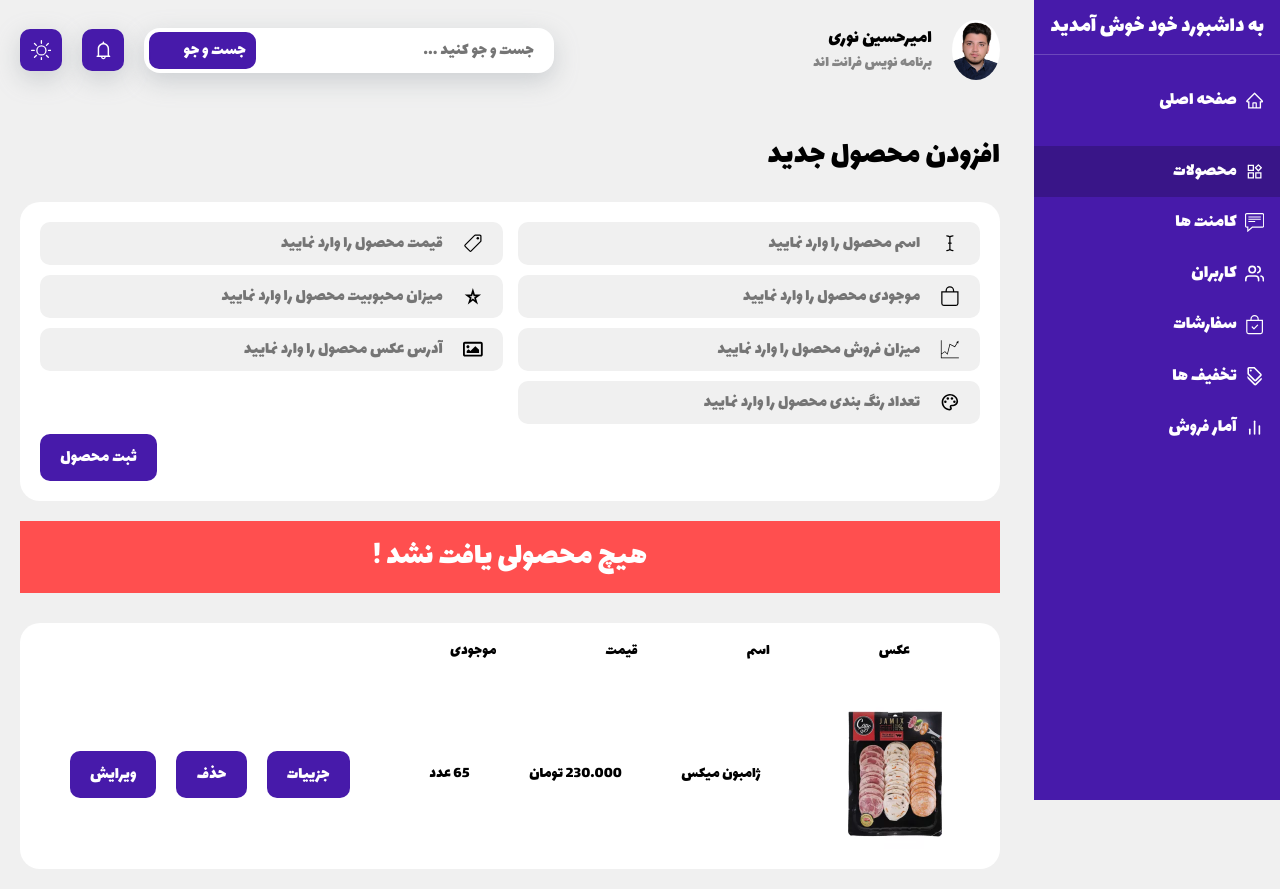
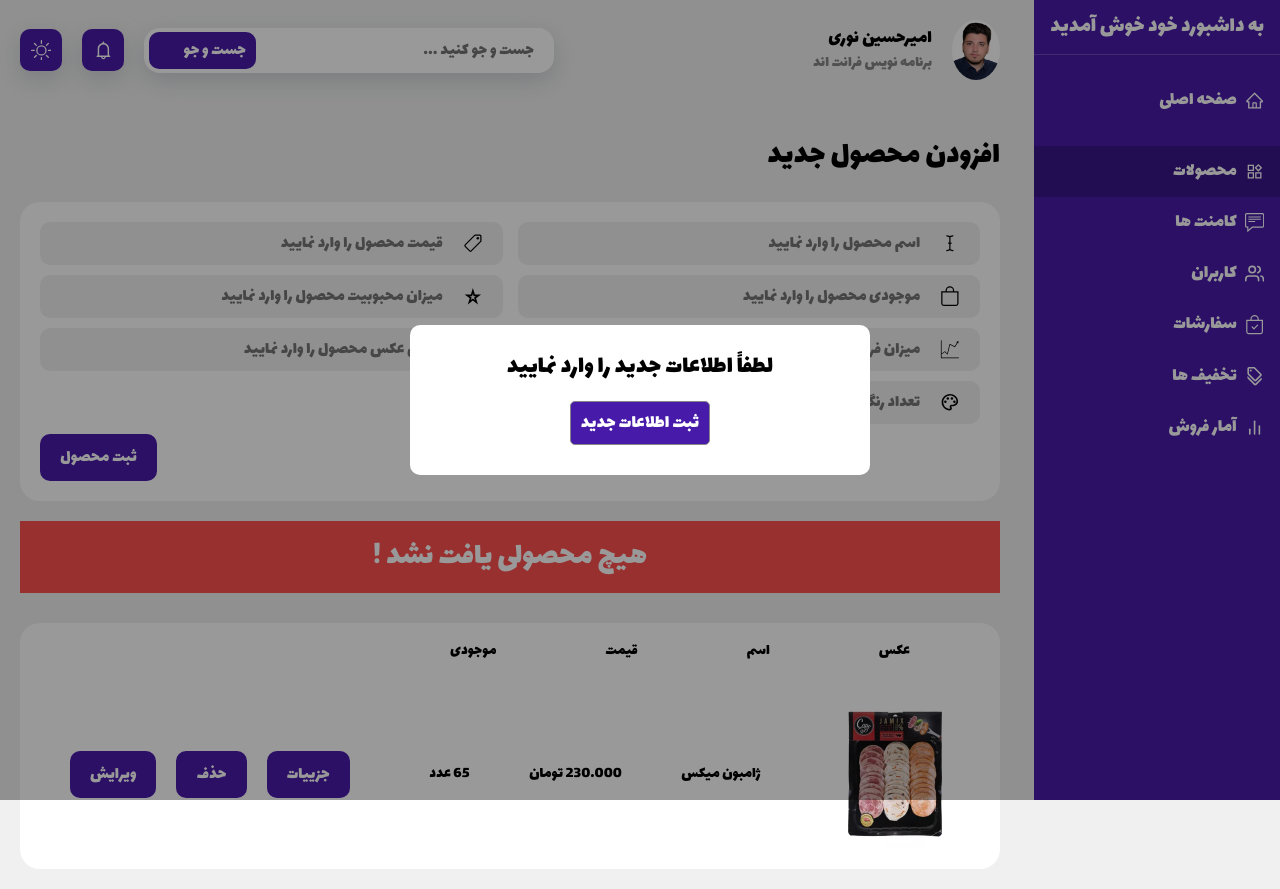
Before and after one commit to AmirNouri-dev/cms-farsi, a React (Vite) app: page /products in a window 1280 px wide. Built offline with nearby package versions, Linux system fonts and the light colour scheme.

Commit message:
code edit modal and styling

```diff
--- a/src/Components/EditModal/EditModal.css
+++ b/src/Components/EditModal/EditModal.css
@@ -0,0 +1,40 @@
+.edit-modal-form {
+  width: 400px;
+  padding: 30px;
+  background-color: var(--white);
+  text-align: center;
+  border-radius: 10px;
+  -webkit-border-radius: 10px;
+  -moz-border-radius: 10px;
+  -ms-border-radius: 10px;
+  -o-border-radius: 10px;
+}
+.edit-modal-form h1 {
+  font-size: 1.6rem;
+}
+.edit-form-submit-btn {
+  margin-top: 20px;
+  background-color: var(--blue);
+  color: var(--white);
+  border: 0.5px solid var(--gray);
+  font-size: 1.2rem;
+  padding: 6px 10px;
+  border-radius: 5px;
+  -webkit-border-radius: 5px;
+  -moz-border-radius: 5px;
+  -ms-border-radius: 5px;
+  -o-border-radius: 5px;
+  transition: 250ms;
+  -webkit-transition: 250ms;
+  -moz-transition: 250ms;
+  -ms-transition: 250ms;
+  -o-transition: 250ms;
+}
+.edit-form-submit-btn:hover {
+  box-shadow: 0 0 10px 3px rgba(0, 0, 0, 0.2);
+  transform: scale(1.1);
+  -webkit-transform: scale(1.1);
+  -moz-transform: scale(1.1);
+  -ms-transform: scale(1.1);
+  -o-transform: scale(1.1);
+}
--- a/src/Components/EditModal/EditModal.jsx
+++ b/src/Components/EditModal/EditModal.jsx
@@ -5,10 +5,10 @@ export default function EditModal({ onSubmit, onClose, children }) {
   return (
     <div className="modal-parent active">
       <form className="edit-modal-form">
-        <h1>لطفا اطلاعات جدید را وارد نمایید</h1>
+        <h1>لطفاً اطلاعات جدید را وارد نمایید</h1>
 
         {children}
-        <button className="edit-form-submit-btn"></button>
+        <button className="edit-form-submit-btn">ثبت اطلاعات جدید</button>
       </form>
     </div>
   );
--- a/src/Components/ProductsTable/ProductsTable.jsx
+++ b/src/Components/ProductsTable/ProductsTable.jsx
@@ -2,6 +2,7 @@ import React, { useState } from "react";
 import "./ProductsTable.css";
 import DeleteModal from "../DeleteModal/DeleteModal";
 import DetailsModal from "../DetailsModal/DetailsModal";
+import EditModal from "../EditModal/EditModal";
 
 export default function ProductsTable() {
   const [isShowDeleteModal, setIsShowDeleteModal] = useState(false);
@@ -65,6 +66,7 @@ export default function ProductsTable() {
       {isShowDetailsModal && (
         <DetailsModal onClick={closeDetailsModal} onHide={closeDetailsModal} />
       )}
+      <EditModal />
     </>
   );
 }
```
